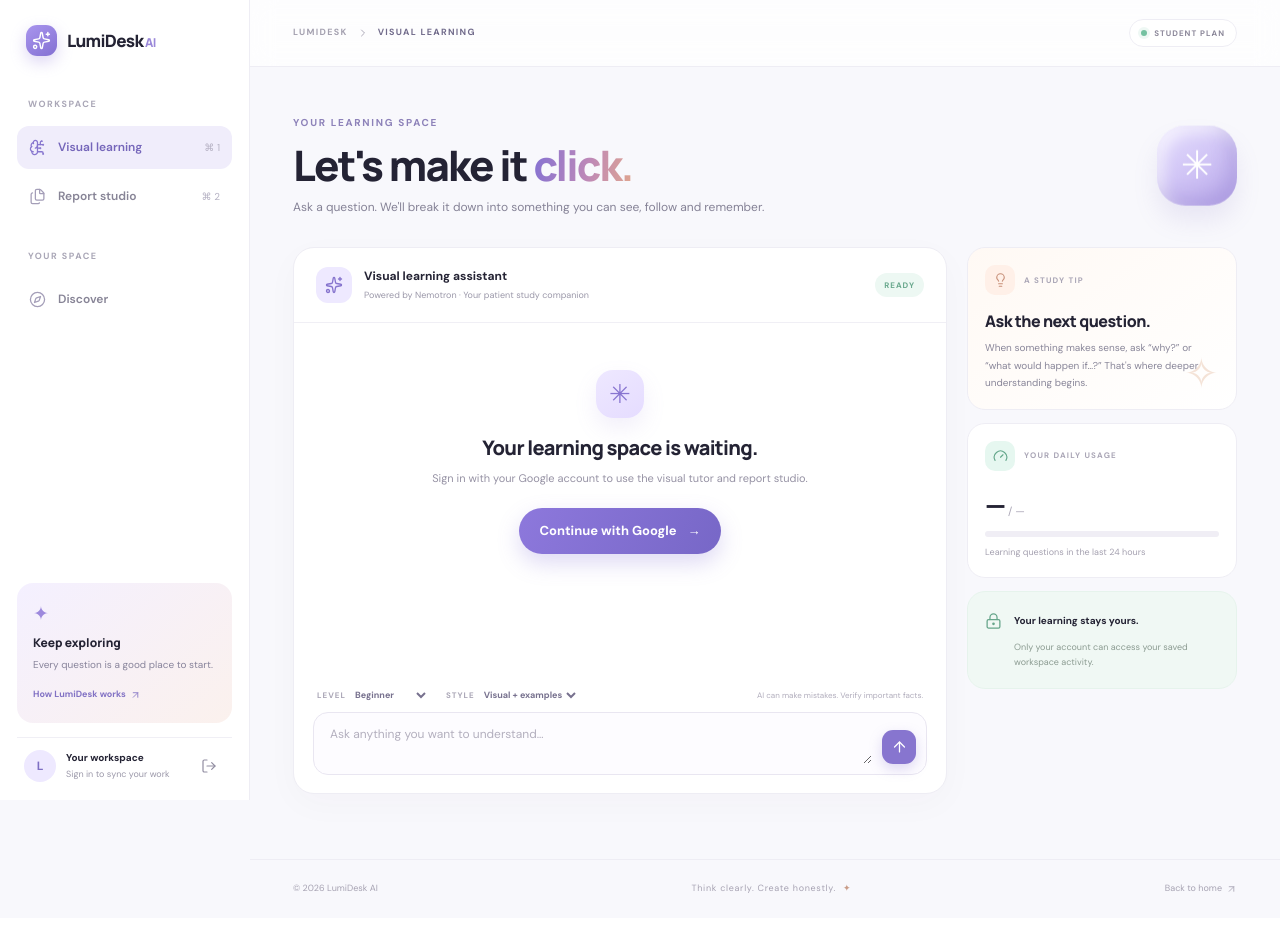
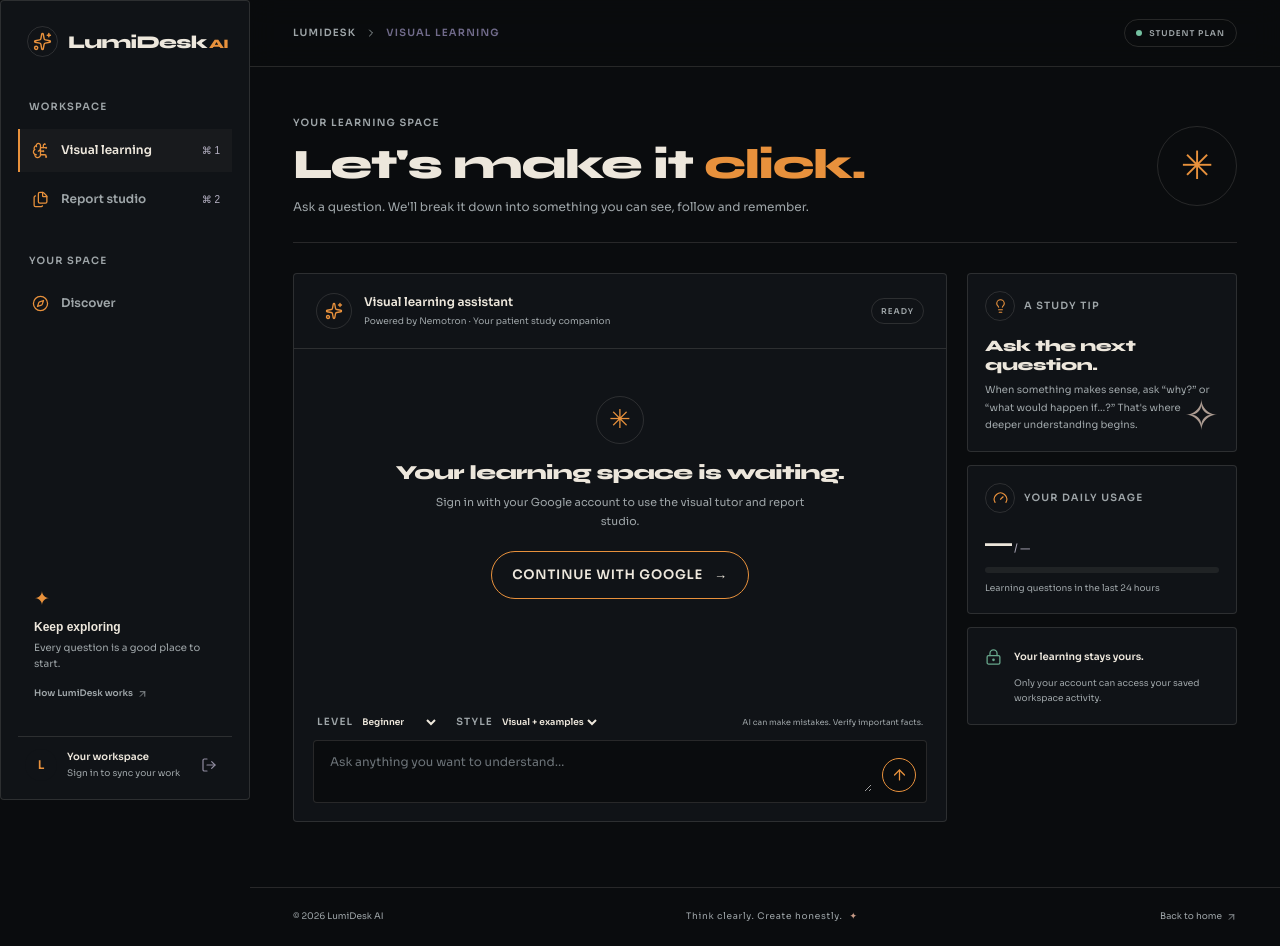
Before and after one commit to paladuguganeshnaidu/lumidesk-ai, a FastAPI app: page /app in a window 1280 px wide. Before the commit the page ends 893 px from the top, so only its background shows below. Run offline with FastAPI, Linux system fonts and the light colour scheme; some libraries are stand-ins or nearby versions.

Commit message:
LumiDesk: dark editorial portal, accessible swipe deck and unified app theme

```diff
--- /dev/null
+++ b/app/static/workspace-dark.css
@@ -0,0 +1,46 @@
+:root{--lumidark:#0A0C0E;--lumipanel:#101317;--lumiink:#EDE7DC;--lumimuted:#9EA5A8;--lumiamber:#E8913C;--lumiteal:#2E6B72;--lumiline:rgba(237,231,220,.13)}
+.workspace-page,.workspace-page button,.workspace-page input,.workspace-page select,.workspace-page textarea{font-family:'Sora',sans-serif!important}
+.workspace-page{background:var(--lumidark)!important;color:var(--lumiink)!important}
+.workspace-page *{box-shadow:none!important}
+.workspace-page .app-shell,.workspace-page .app-main{background:var(--lumidark)}
+.workspace-page .app-sidebar,.workspace-page .tutor-main-card,.workspace-page .report-main-card,.workspace-page .aside-card,.workspace-page .admin-table-card,.workspace-page .admin-system-card,.workspace-page .metric-card{background:var(--lumipanel)!important;border:1px solid var(--lumiline)!important;border-radius:4px!important}
+.workspace-page .app-topbar{background:rgba(10,12,14,.85)!important;border-color:var(--lumiline)!important;backdrop-filter:blur(14px)}
+.workspace-page .brand{font:800 18px 'Syne',sans-serif;color:var(--lumiink);letter-spacing:-.04em}
+.workspace-page .brand-ai{color:var(--lumiamber)}.workspace-page .brand-mark,.workspace-page .panel-title-icon,.workspace-page .aside-icon,.workspace-page .welcome-symbol,.workspace-page .upload-icon{background:transparent!important;color:var(--lumiamber)!important;border:1px solid var(--lumiline);border-radius:50%!important}
+.workspace-page .sidebar-label,.workspace-page .eyebrow,.workspace-page .breadcrumb,.workspace-page .aside-kicker,.workspace-page .field,.workspace-page .form-section-title,.workspace-page .select-label{font-size:10px;letter-spacing:.12em;text-transform:uppercase;color:var(--lumimuted)!important}
+.workspace-page .side-link{border-radius:0!important;border-left:2px solid transparent;background:transparent!important;color:var(--lumimuted)!important}
+.workspace-page .side-link.active{border-color:var(--lumiamber)!important;color:var(--lumiink)!important;background:rgba(237,231,220,.03)!important}
+.workspace-page .side-link svg,.workspace-page .help-spark,.workspace-page .icon-button:hover,.workspace-page .text-link-button,.workspace-page .inline-button{color:var(--lumiamber)!important}
+.workspace-page .help-card,.workspace-page .user-card{background:transparent!important;border-color:var(--lumiline)!important;border-radius:0!important}
+.workspace-page .help-card b,.workspace-page .user-meta b,.workspace-page .panel-heading b,.workspace-page .aside-card b,.workspace-page .table-card-head b{color:var(--lumiink)!important}
+.workspace-page .help-card p,.workspace-page .help-card a,.workspace-page .user-meta small,.workspace-page .workspace-heading p,.workspace-page .panel-heading small,.workspace-page .assistant-welcome p,.workspace-page .aside-card p,.workspace-page .aside-card small,.workspace-page .composer-hint{color:var(--lumimuted)!important}
+.workspace-page .workspace-heading{border-bottom:1px solid var(--lumiline);padding-bottom:25px}
+.workspace-page .workspace-heading h1,.workspace-page .assistant-welcome h2,.workspace-page .aside-card h3{color:var(--lumiink)!important;font-family:'Syne',sans-serif!important;letter-spacing:-.03em}
+.workspace-page .gradient-words{background:none!important;-webkit-text-fill-color:var(--lumiamber)!important;color:var(--lumiamber)!important}
+.workspace-page .heading-orb{border:1px solid var(--lumiline);border-radius:50%!important;background:transparent!important;color:var(--lumiamber);animation:none!important;transform:none!important}
+.workspace-page .panel-heading,.workspace-page .user-card,.workspace-page .app-footer,.workspace-page .table-card-head,.workspace-page .table-wrap td,.workspace-page .table-wrap th,.workspace-page .system-check{border-color:var(--lumiline)!important}
+.workspace-page .online-indicator,.workspace-page .free-pill,.workspace-page .admin-pill{background:transparent!important;border:1px solid var(--lumiline);color:var(--lumimuted)!important}
+.workspace-page .prompt-chip,.workspace-page .button-primary,.workspace-page .button-secondary,.workspace-page .admin-tab{background:transparent!important;border:1px solid var(--lumiline)!important;color:var(--lumiink)!important}
+.workspace-page .button-primary{border-color:var(--lumiamber)!important}
+.workspace-page .button{border-radius:45px!important;letter-spacing:.06em;text-transform:uppercase;transition:transform .2s,color .2s,border-color .2s}
+.workspace-page .button:hover{transform:translateY(-2px);border-color:var(--lumiink)!important;color:var(--lumiamber)!important}
+.workspace-page .prompt-chip:hover,.workspace-page .side-link:hover{color:var(--lumiamber)!important;border-color:var(--lumiamber)!important}
+.workspace-page .composer-input,.workspace-page .field input,.workspace-page .field textarea,.workspace-page .table-search{background:var(--lumidark)!important;border:1px solid var(--lumiline)!important;color:var(--lumiink)!important;border-radius:4px!important}
+.workspace-page .composer-input textarea{color:var(--lumiink)!important;background:transparent!important}
+.workspace-page input::placeholder,.workspace-page textarea::placeholder{color:#6C7378!important}
+.workspace-page .field input:focus,.workspace-page .field textarea:focus,.workspace-page .composer-input:focus-within{border-color:var(--lumiamber)!important}
+.workspace-page .select-label select{background:var(--lumipanel)!important;color:var(--lumiink)!important}
+.workspace-page .send-button{background:transparent!important;border:1px solid var(--lumiamber);color:var(--lumiamber);border-radius:50%!important}
+.workspace-page .upload-zone{background:transparent!important;border:1px dashed rgba(237,231,220,.3)!important;border-radius:4px!important;color:var(--lumiink)!important}
+.workspace-page .upload-zone:hover{border-color:var(--lumiamber)!important}
+.workspace-page .format-inspector,.workspace-page .template-analysis,.workspace-page .regenerate-panel,.workspace-page .report-success,.workspace-page .progress-state{background:var(--lumipanel)!important;border:1px solid var(--lumiline)!important;border-radius:4px!important;color:var(--lumiink)!important}
+.workspace-page .font-metrics>*,.workspace-page .preserve-pills>span{background:transparent!important;border:1px solid var(--lumiline)!important;color:var(--lumimuted)!important}
+.workspace-page .usage-number b,.workspace-page .metric-card b,.workspace-page .report-success h3,.workspace-page .format-inspector h3,.workspace-page .inspector-heading{color:var(--lumiink)!important}
+.workspace-page .usage-track,.workspace-page .report-progress-track{background:rgba(237,231,220,.07)!important}
+.workspace-page .usage-track>span,.workspace-page .report-progress-track>span{background:var(--lumiamber)!important}
+.workspace-page .table-wrap th{background:var(--lumipanel)!important;color:var(--lumimuted)!important}
+.workspace-page .table-wrap td,.workspace-page .system-check,.workspace-page .app-footer,.workspace-page .admin-footnote{color:var(--lumimuted)!important}
+.workspace-page .admin-tab.active{color:var(--lumiamber)!important;border-color:var(--lumiamber)!important}
+.workspace-page .user-avatar{color:var(--lumiamber)!important;background:var(--lumipanel)!important}
+.workspace-page :focus-visible{outline:2px solid var(--lumiamber);outline-offset:3px}
+@media(max-width:760px){.workspace-page .app-sidebar{background:var(--lumipanel)!important}.workspace-page .workspace-content{width:calc(100% - 34px)}.workspace-page .heading-orb{display:none}}
--- a/app/templates/setup.html
+++ b/app/templates/setup.html
@@ -1 +1 @@
-<!doctype html><html lang="en"><head><meta charset="utf-8"><meta name="viewport" content="width=device-width,initial-scale=1"><title>Connect sign-in · LumiDesk AI</title><link href="https://fonts.googleapis.com/css2?family=DM+Sans:wght@400;500;600;700&family=Manrope:wght@600;700;800&display=swap" rel="stylesheet"><link rel="stylesheet" href="/static/styles.css"></head><body><main class="setup-screen"><div class="setup-card"><a class="brand" href="/"><span class="brand-mark">✳</span><span>LumiDesk<span class="brand-ai">AI</span></span></a><div class="setup-icon">✧</div><div class="eyebrow">ONE LAST CONNECTION</div><h1>Google sign-in is<br><span class="gradient-words">being connected.</span></h1><p>The workspace is online, but the Google OAuth credentials have not been added yet. The administrator can finish this securely in Render's Environment settings.</p><a class="button button-primary" href="/">Back to LumiDesk <span>→</span></a></div></main></body></html>
+<!doctype html><html lang="en"><head><meta charset="utf-8"><meta name="viewport" content="width=device-width,initial-scale=1"><title>Connect sign-in · LumiDesk AI</title><link href="https://fonts.googleapis.com/css2?family=DM+Sans:wght@400;500;600;700&family=Manrope:wght@600;700;800&display=swap" rel="stylesheet"><link rel="stylesheet" href="/static/styles.css"><link rel="stylesheet" href="/static/workspace-dark.css?v=5"></head><body><main class="setup-screen"><div class="setup-card"><a class="brand" href="/"><span class="brand-mark">✳</span><span>LumiDesk<span class="brand-ai">AI</span></span></a><div class="setup-icon">✧</div><div class="eyebrow">ONE LAST CONNECTION</div><h1>Google sign-in is<br><span class="gradient-words">being connected.</span></h1><p>The workspace is online, but the Google OAuth credentials have not been added yet. The administrator can finish this securely in Render's Environment settings.</p><a class="button button-primary" href="/">Back to LumiDesk <span>→</span></a></div></main></body></html>
--- a/app/templates/workspace.html
+++ b/app/templates/workspace.html
@@ -1,5 +1,5 @@
 <!doctype html>
-<html lang="en"><head><meta charset="utf-8"><meta name="viewport" content="width=device-width,initial-scale=1"><meta name="theme-color" content="#f7f7ff"><title>Workspace · LumiDesk AI</title><link href="https://fonts.googleapis.com/css2?family=DM+Sans:wght@400;500;600;700&family=Manrope:wght@400;500;600;700;800&display=swap" rel="stylesheet"><link rel="stylesheet" href="/static/styles.css"><script src="https://unpkg.com/lucide@latest"></script><script src="https://cdn.jsdelivr.net/npm/mermaid@11/dist/mermaid.min.js"></script></head>
+<html lang="en"><head><meta charset="utf-8"><meta name="viewport" content="width=device-width,initial-scale=1"><meta name="theme-color" content="#0A0C0E"><title>Workspace · LumiDesk AI</title><link href="https://fonts.googleapis.com/css2?family=Sora:wght@400;500;600&family=Syne:wght@600;700;800&display=swap" rel="stylesheet"><link rel="stylesheet" href="/static/styles.css"><link rel="stylesheet" href="/static/workspace-dark.css?v=5"><script src="https://unpkg.com/lucide@latest"></script><script src="https://cdn.jsdelivr.net/npm/mermaid@11/dist/mermaid.min.js"></script></head>
 <body class="workspace-page" data-csrf="{{ csrf }}"><div class="app-shell">
   <aside class="app-sidebar"><a class="brand" href="/"><span class="brand-mark"><i data-lucide="sparkles"></i></span><span>LumiDesk<span class="brand-ai">AI</span></span></a><div class="sidebar-label">WORKSPACE</div><button class="side-link active" data-tab="tutor"><i data-lucide="brain-circuit"></i><span>Visual learning</span><kbd>⌘ 1</kbd></button><button class="side-link" data-tab="reports"><i data-lucide="files"></i><span>Report studio</span><kbd>⌘ 2</kbd></button><div class="sidebar-label sidebar-label-spaced">YOUR SPACE</div><a class="side-link" href="/"><i data-lucide="compass"></i><span>Discover</span></a>{% if user and user.role == 'admin' %}<a class="side-link" href="/admin"><i data-lucide="shield-check"></i><span>Admin console</span></a>{% endif %}<div class="sidebar-bottom"><div class="help-card"><span class="help-spark">✦</span><b>Keep exploring</b><p>Every question is a good place to start.</p><a href="/#platform">How LumiDesk works <i data-lucide="arrow-up-right"></i></a></div><div class="user-card" id="user-card"><div class="user-avatar" id="user-avatar">L</div><div class="user-meta"><b id="user-name">Your workspace</b><small id="user-email">Sign in to sync your work</small></div><button class="icon-button" id="logout-button" title="Sign out"><i data-lucide="log-out"></i></button></div></div></aside>
   <main class="app-main"><header class="app-topbar"><div><span class="breadcrumb">LUMIDESK <i data-lucide="chevron-right"></i> <b id="breadcrumb-current">VISUAL LEARNING</b></span></div><div class="topbar-actions"><span class="free-pill"><span></span> STUDENT PLAN</span><button class="icon-button mobile-sidebar-toggle" aria-label="Toggle navigation"><i data-lucide="menu"></i></button></div></header>
```
Also changed, not shown: app/static/portal.css (added, +57 -0 lines), app/static/portal.js (added, +55 -0 lines), app/templates/admin.html (+1 -1 lines), app/templates/index.html (+4 -4 lines), app/templates/legal.html (+1 -1 lines).
